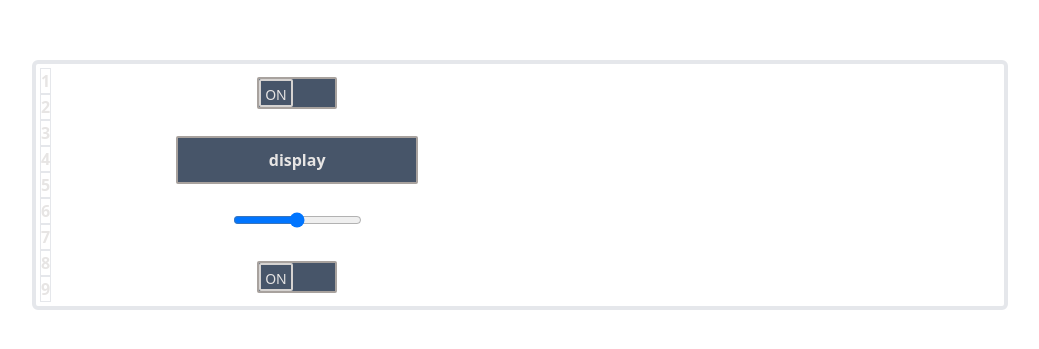
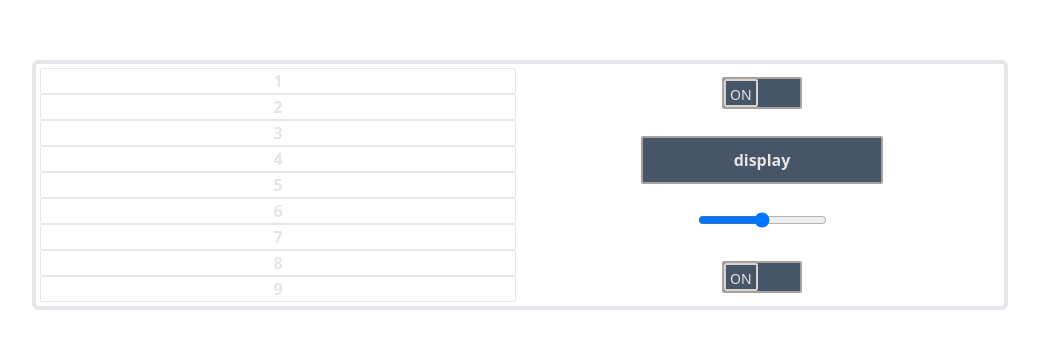
Before and after one commit to Alvintol/drum-machine, a React (Create React App) app: page / in a window 1280 px wide. Shown: the part 215-564 px from the top of the page, without its empty margins (120-1159 px from the left). Built offline with nearby package versions, Linux system fonts and the light colour scheme.

Commit message:
adds click handler for each drum button

```diff
--- a/src/components/Button.js
+++ b/src/components/Button.js
@@ -1,6 +1,10 @@
 const Button = ({id}) => {
+
   return (
-    <div className='text-center font-bold text-stone-200 border m-1 shadow-xl'>
+    <div
+    className='text-center font-bold text-stone-200 border rounded-sm my-1 shadow-xl'
+    onClick={() => console.log('CLICKED:', id)}
+    >
       {id}
     </div>
   )
--- a/src/components/ButtonContainer.js
+++ b/src/components/ButtonContainer.js
@@ -16,11 +16,8 @@ const ButtonContainer = () => {
   return (
     <div
       id='button-container'
-      className='grid grid-cols-3 grid-rows-3 gap-3 p-1'>
+      className='grid grid-cols-3 grid-rows-3 gap-3 p-1 md:w-1/2'>
       {buttons}
-      {/* <Button
-      id={1}
-      /> */}
     </div>)
 };
 
```
